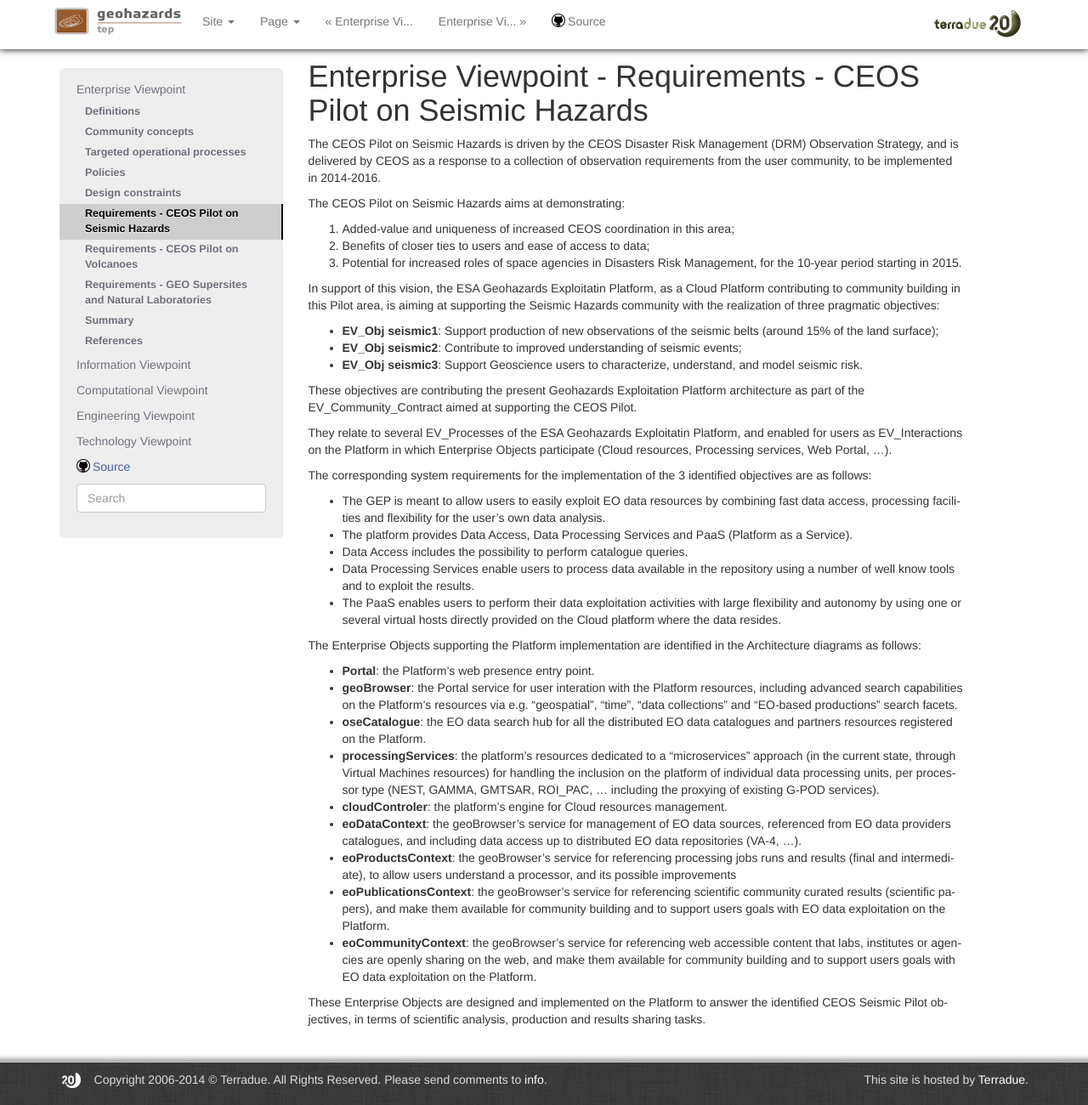
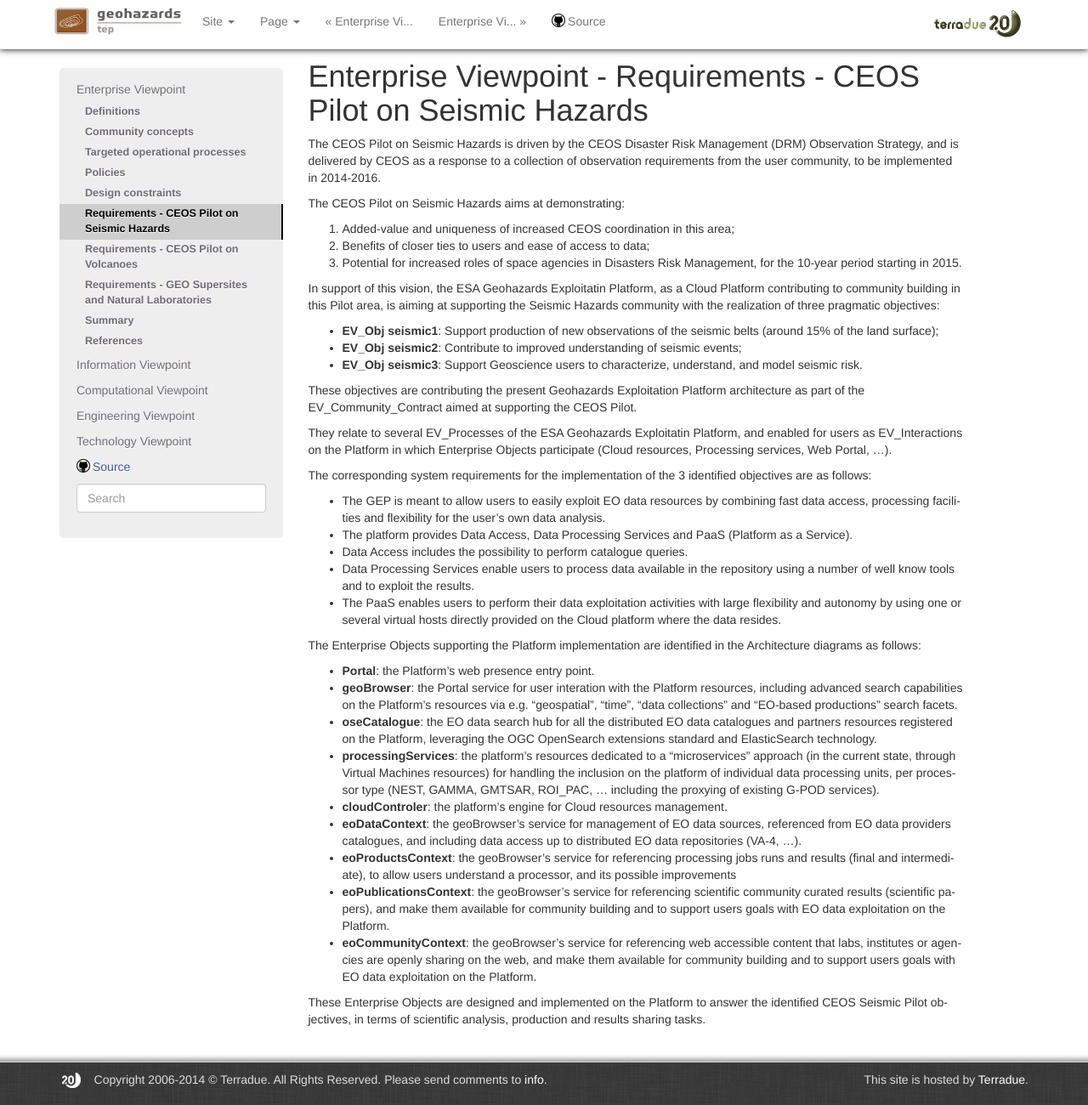
Before and after one commit to Terradue/doc-tep-geohazards-arch, a Sphinx documentation site: the page built from source/enterprise/reqs-seismic.rst, in a window 1280 px wide and 1300 px high. Shown: the whole window at 85% size. Built offline with Sphinx 7.4.7, drawn with Linux system fonts in a browser that asks for light colours.

Commit message:
Update reqs-seismic.rst

```diff
--- a/source/enterprise/reqs-seismic.rst
+++ b/source/enterprise/reqs-seismic.rst
@@ -35,7 +35,7 @@
 
 * **Portal**: the Platform's web presence entry point.
 * **geoBrowser**: the Portal service for user interation with the Platform resources, including advanced search capabilities on the Platform's resources via e.g. "geospatial", "time", "data collections" and "EO-based productions" search facets.
-* **oseCatalogue**: the EO data search hub for all the distributed EO data catalogues and partners resources registered on the Platform.
+* **oseCatalogue**: the EO data search hub for all the distributed EO data catalogues and partners resources registered on the Platform, leveraging the OGC OpenSearch extensions standard and ElasticSearch technology.
 * **processingServices**: the platform's resources dedicated to a "microservices" approach (in the current state, through Virtual Machines resources) for handling the inclusion on the platform of individual data processing units, per processor type (NEST, GAMMA, GMTSAR, ROI_PAC, ... including the proxying of existing G-POD services).
 * **cloudControler**: the platform's engine for Cloud resources management.
 * **eoDataContext**: the geoBrowser's service for management of EO data sources, referenced from EO data providers catalogues, and including data access up to distributed EO data repositories (VA-4, ...).
```
